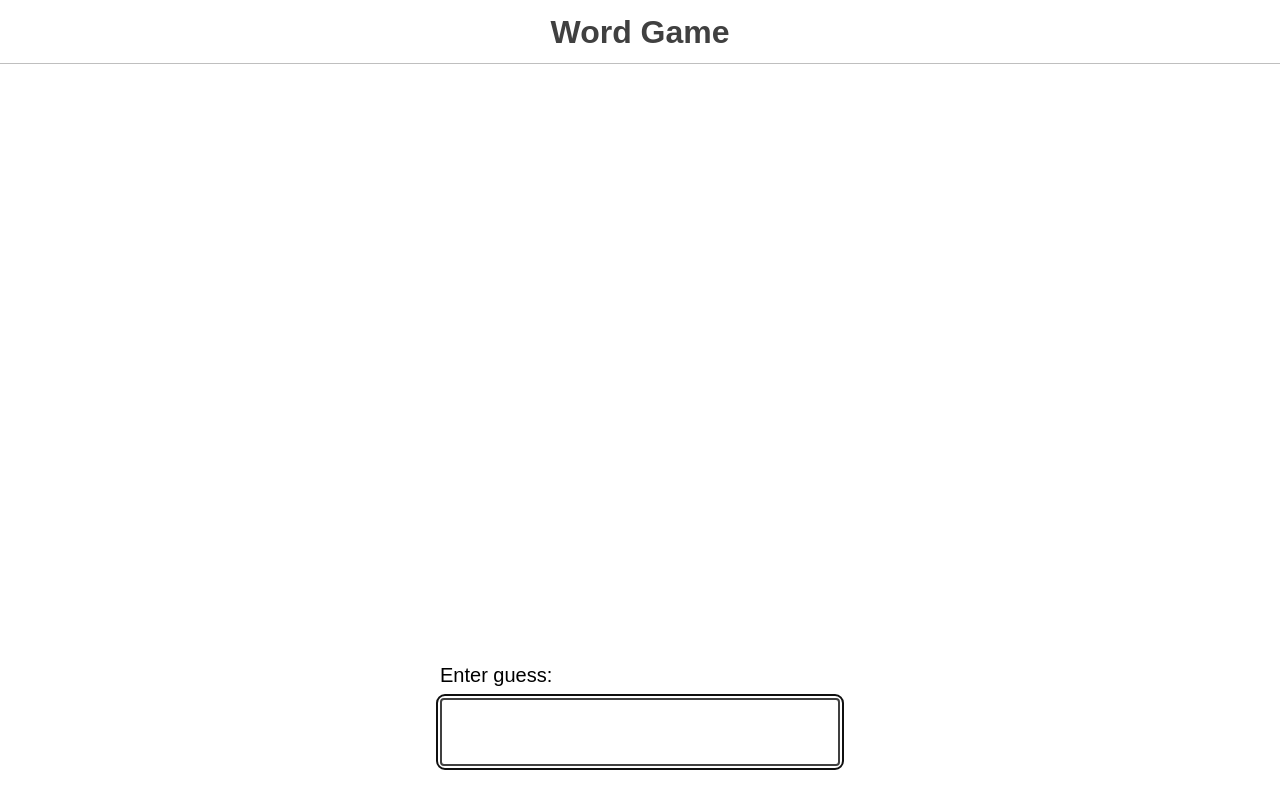
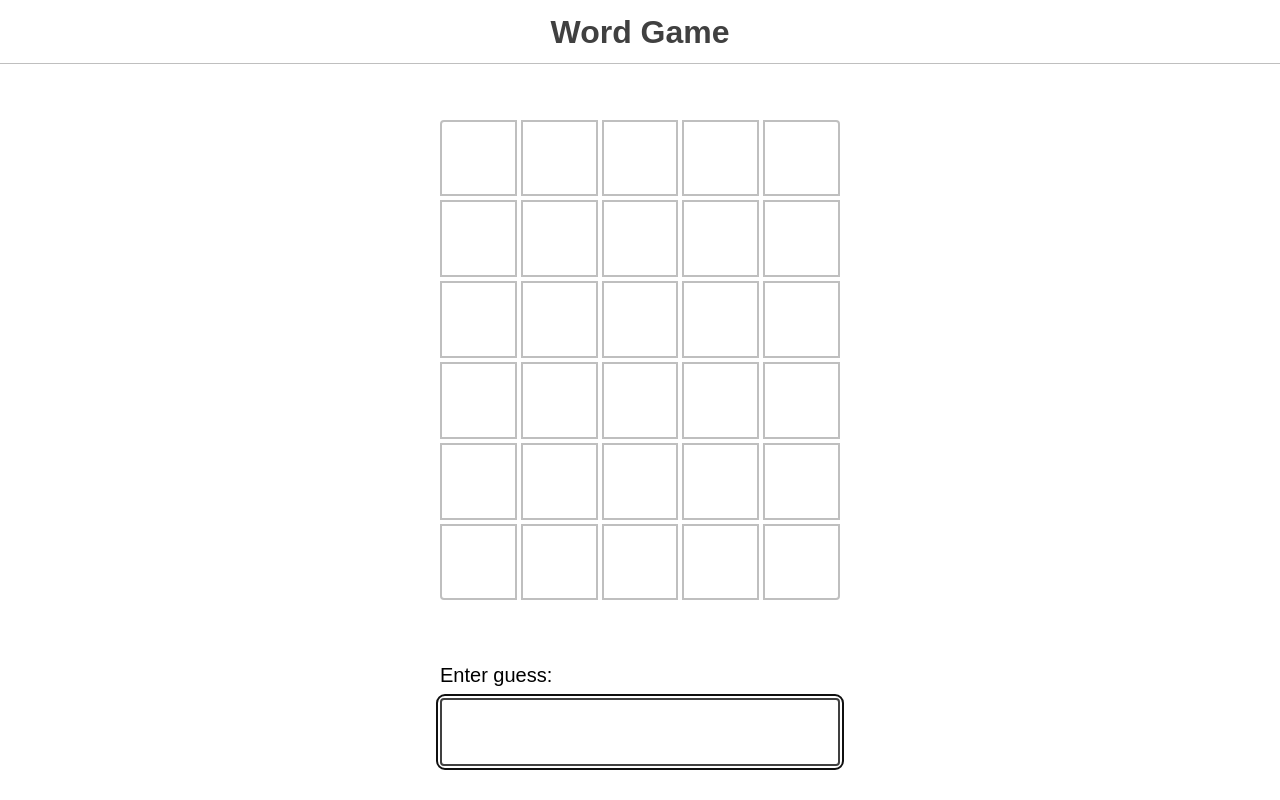
Before and after one commit to liavitski/joy-of-react, a React (Vite) app in the folder project-wordle/: page / in a window 1280 px wide. Built offline with nearby package versions, Linux system fonts and the light colour scheme.

Commit message:
exercise-3 done

```diff
--- /dev/null
+++ b/project-wordle/src/components/Guess/Guess.jsx
@@ -0,0 +1,17 @@
+import React from 'react';
+import { range } from '../../utils';
+
+function Guess({ value }) {
+
+  return (
+    <p className="guess">
+      {range(5).map((num) => (
+        <span className="cell" key={num}>
+          {value ? value?.guess[num] : undefined}
+        </span>
+      ))}
+    </p>
+  );
+}
+
+export default Guess;
--- /dev/null
+++ b/project-wordle/src/components/Guess/index.js
@@ -0,0 +1,2 @@
+export * from './Guess';
+export { default } from './Guess';
--- a/project-wordle/src/components/GuessResults/GuessResults.jsx
+++ b/project-wordle/src/components/GuessResults/GuessResults.jsx
@@ -1,12 +1,13 @@
 import React from 'react';
+import Guess from '../Guess/Guess';
+import { range } from '../../utils';
+import { NUM_OF_GUESSES_ALLOWED } from '../../constants';
 
 function GuessResults({ results }) {
   return (
     <div className="guess-results">
-      {results.map(({ guess, id }) => (
-        <p className="guess" key={id}>
-          {guess}
-        </p>
+      {range(NUM_OF_GUESSES_ALLOWED).map((num) => (
+        <Guess key={num} value={results[num]} />
       ))}
     </div>
   );
```
